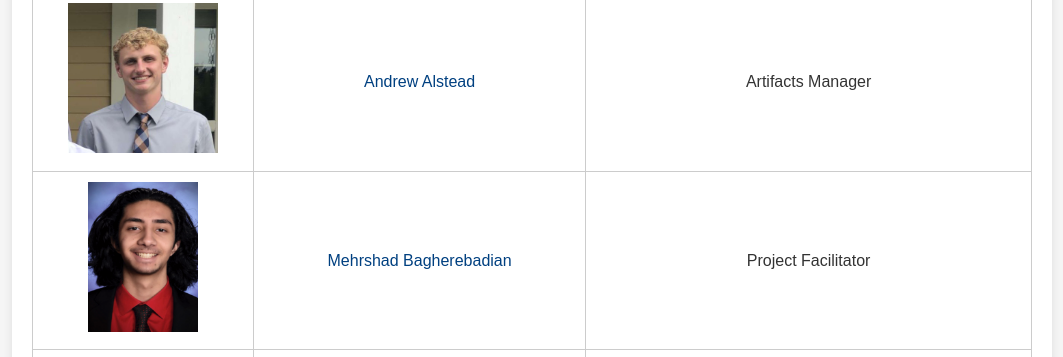
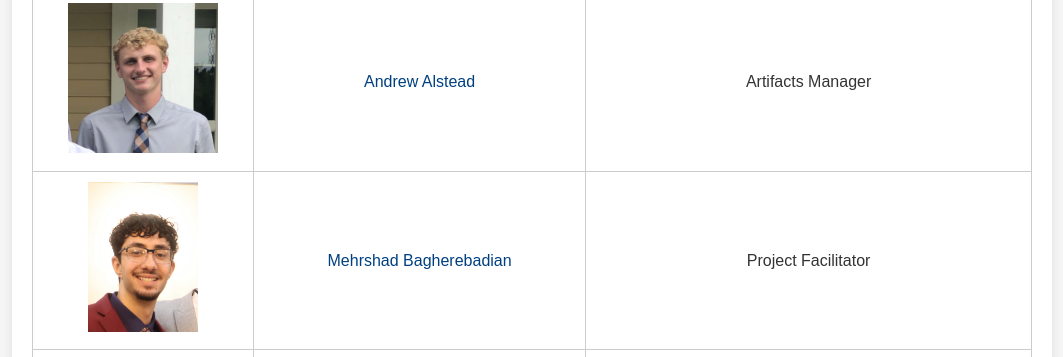
Before and after one commit to alsteada/CSE435APA2, a plain HTML site: page index.html in a window 1280 px wide. Shown: the part 941-1298 px from the top of the page, without its empty margins (108-1171 px from the left). Drawn offline with Linux system fonts and the light colour scheme.

Commit message:
Image update

```diff
--- a/index.html
+++ b/index.html
@@ -40,7 +40,7 @@
                         <td>Artifacts Manager</td>
                     </tr>
                     <tr>
-                        <td><img src="MB.jpg" width="110" height="150"></td>
+                        <td><img src="MB.jpeg" width="110" height="150"></td>
                         <td><a href="https://www.linkedin.com/in/mehrshad-bagherebadian-86296728a/" target="_blank">Mehrshad Bagherebadian</a></td>
                         <td>Project Facilitator</td>
                     </tr>
```
Also changed, not shown: MB.jpeg (added), MB.jpg (deleted).
